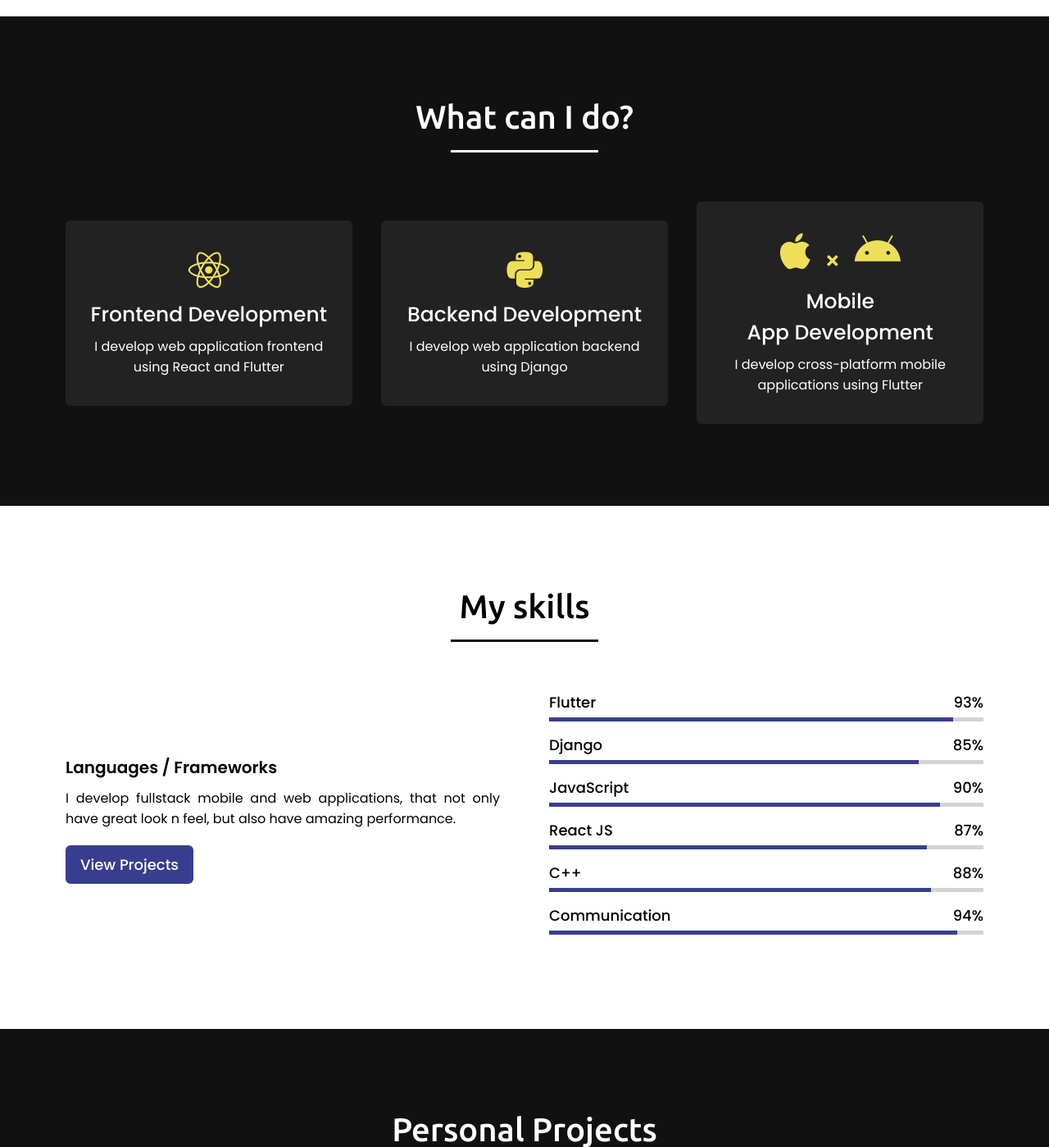
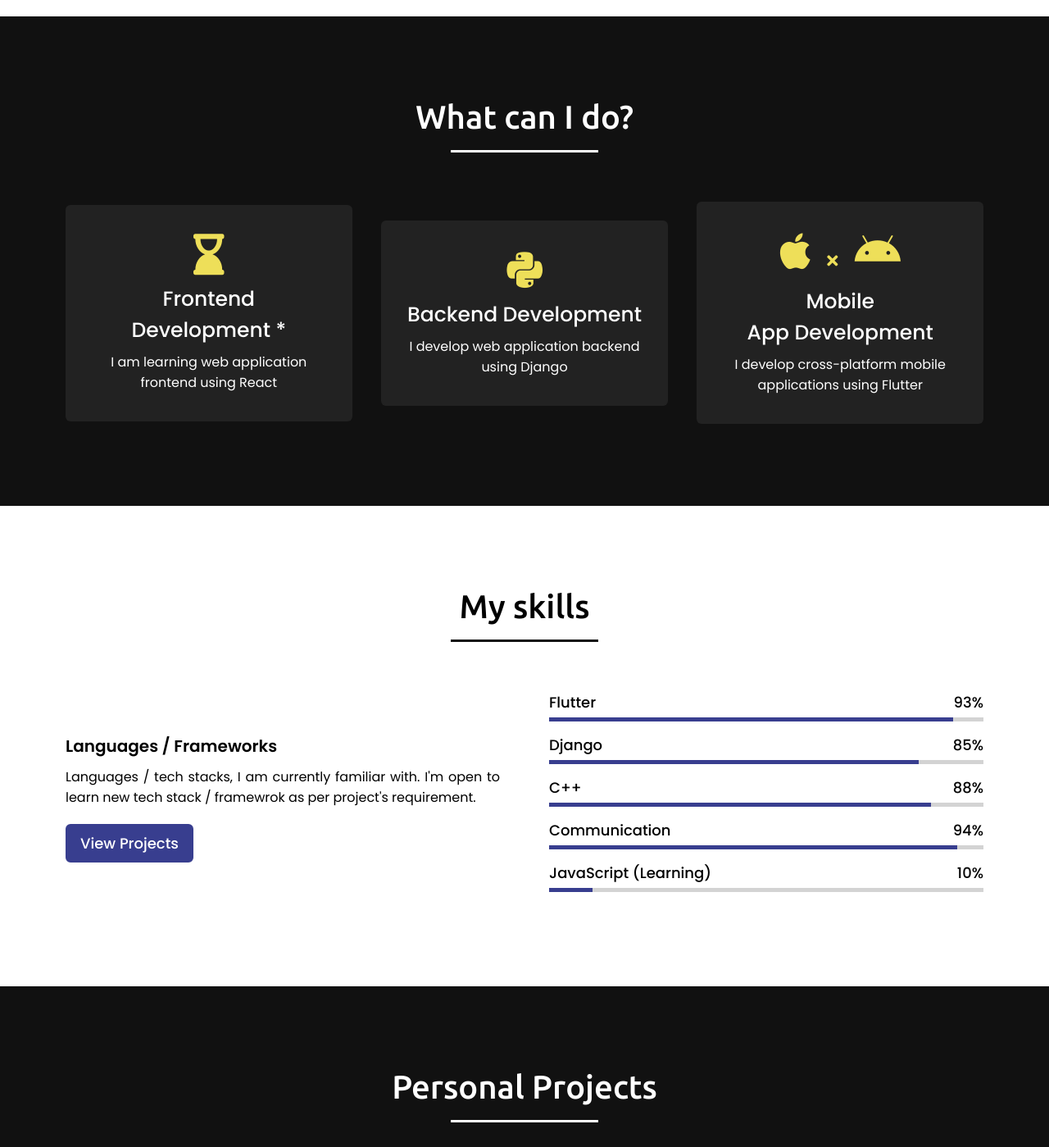
Before and after one commit to codedog001/portfolio, a PHP site: page / in a window 1280 px wide. Shown: the part 1513-2912 px from the top of the page at 82% size. Run offline with PHP 8.4, Linux system fonts and the light colour scheme; some libraries are stand-ins or nearby versions.

Commit message:
Learning JS

```diff
--- a/public/index.html
+++ b/public/index.html
@@ -74,9 +74,10 @@
             <div class="serv-content">
                 <div class="card">
                     <div class="box">
-                    <i class="fab fa-react"></i>
-                        <div class="text">Frontend Development</div>
-                        <p>I develop web application frontend using React and Flutter</p>
+                    <!-- <i class="fab fa-react"></i> -->
+                    <i class="fas fa-hourglass-end"></i>
+                        <div class="text">Frontend <br />Development *</div>
+                        <p>I am learning web application frontend using React</p>
                     </div>
                 </div>
                 <div class="card">
@@ -111,7 +112,8 @@
             <div class="skills-content">
                 <div class="column left">
                     <div class="text">Languages / Frameworks</div>
-                    <p>I develop fullstack mobile and web applications, that not only have great look n feel, but also have amazing performance.</p>
+                    <!-- <p>I develop fullstack mobile and web applications, that not only have great look n feel, but also have amazing performance.</p> -->
+                    <p>Languages / tech stacks, I am currently familiar with. I'm open to learn new tech stack / framewrok as per project's requirement.</p>
                     <a href="#projects">View Projects</a>
                 </div>
                 <div class="column right">
@@ -129,20 +131,13 @@
                         </div>
                         <div class="line css"></div>
                     </div>
-                    <div class="bars">
-                        <div class="info">
-                            <span>JavaScript</span>
-                            <span>90%</span>
-                        </div>
-                        <div class="line js"></div>
-                    </div>
-                    <div class="bars">
+                    <!-- <div class="bars">
                         <div class="info">
                             <span>React JS</span>
                             <span>87%</span>
                         </div>
                         <div class="line php"></div>
-                    </div>
+                    </div> -->
                     <div class="bars">
                         <div class="info">
                             <span>C++</span>
@@ -156,6 +151,13 @@
                             <span>94%</span>
                         </div>
                         <div class="line comm"></div>
+                    </div>
+                    <div class="bars">
+                        <div class="info">
+                            <span>JavaScript (Learning)</span>
+                            <span>10%</span>
+                        </div>
+                        <div class="line js"></div>
                     </div>
                 </div>
             </div>
--- a/public/style.css
+++ b/public/style.css
@@ -371,7 +371,7 @@ section .title::after{
     width: 85%;
 }
 .skills-content .right .js::before{
-    width: 90%;
+    width: 10%;
 }
 .skills-content .right .php::before{
     width: 87%;
```
